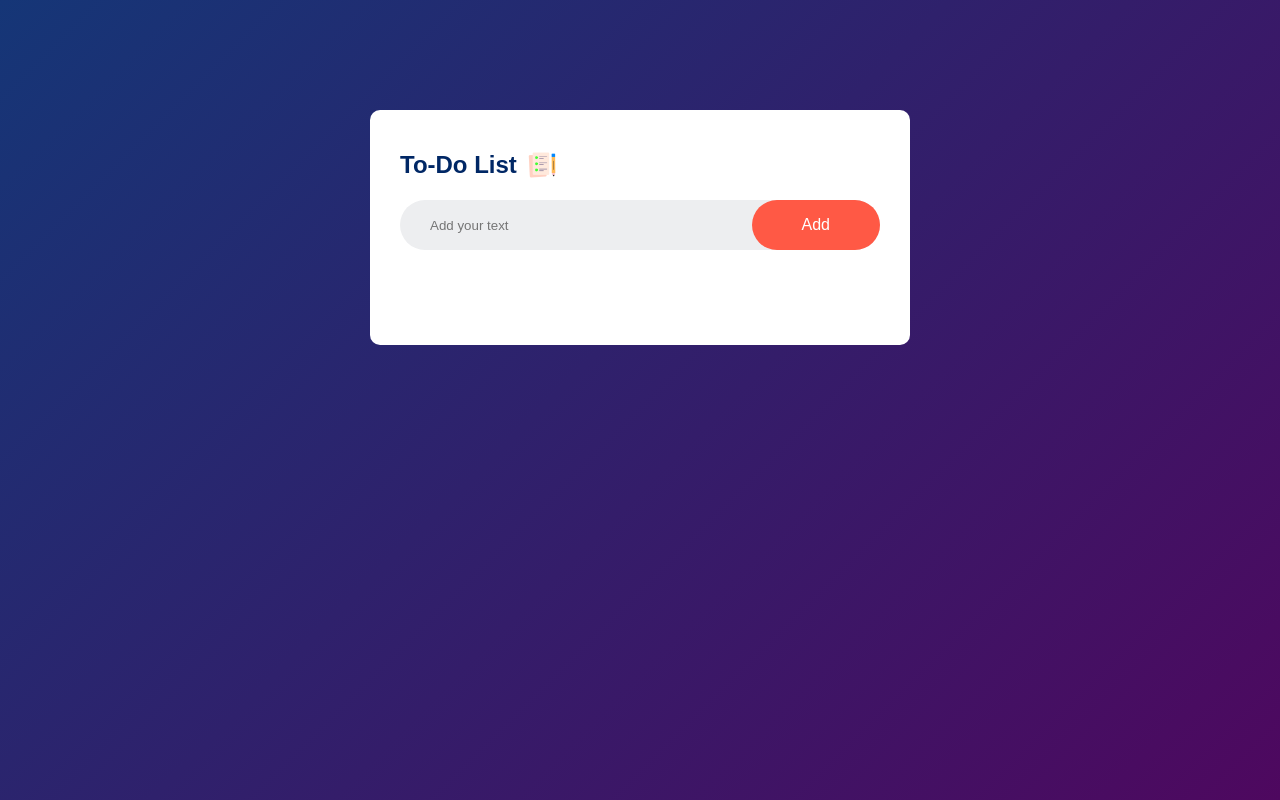
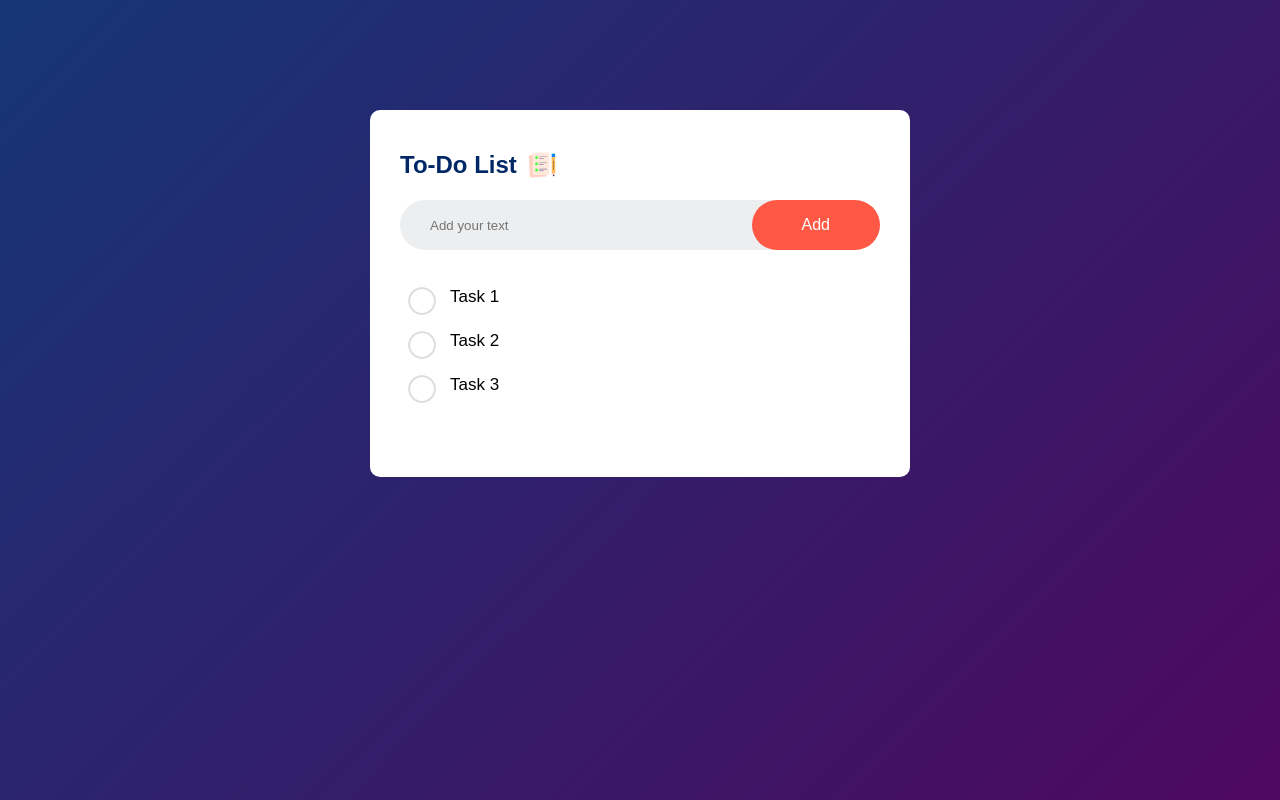
Before and after one commit to sonud4m/To-Do-List-App, a plain HTML site: page index.html in a window 1280 px wide. Drawn offline with Linux system fonts and the light colour scheme.

Commit message:
タスク表、チェックボックス追加

```diff
--- a/index.html
+++ b/index.html
@@ -13,6 +13,11 @@
                 <input type="text" id="input-box" placeholder="Add your text">
                 <button>Add</button>
         </div>
+        <ul id="list-container">
+            <li>Task 1</li>
+            <li>Task 2</li>
+            <li>Task 3</li>
+        </ul>
     </div>
 
 </body>
--- a/style.css
+++ b/style.css
@@ -54,3 +54,23 @@ button{
     cursor: pointer;
     border-radius: 40px;
 }
+ul li{
+    list-style: none;
+    font-size:17px;
+    padding: 12px 8px 12px 50px;
+    user-select: none;
+    cursor: pointer;
+    position: relative;
+}
+ul li::before{
+    content: '';
+    position: absolute;
+    height: 28px;
+    width: 28px;
+    border-radius: 50%;
+    background-image: url(images/unchecked.png);
+    background-size: cover;
+    background-position: center;
+    top: 12px;
+    left: 8px;
+}
```
